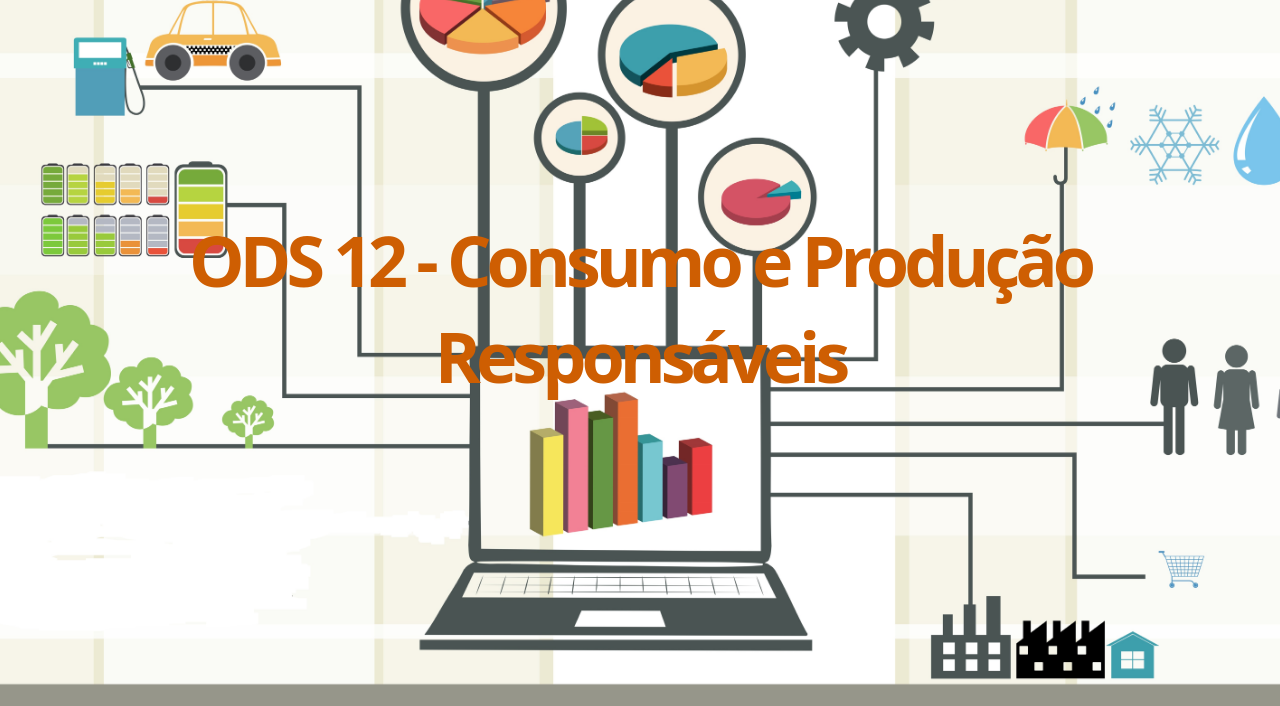
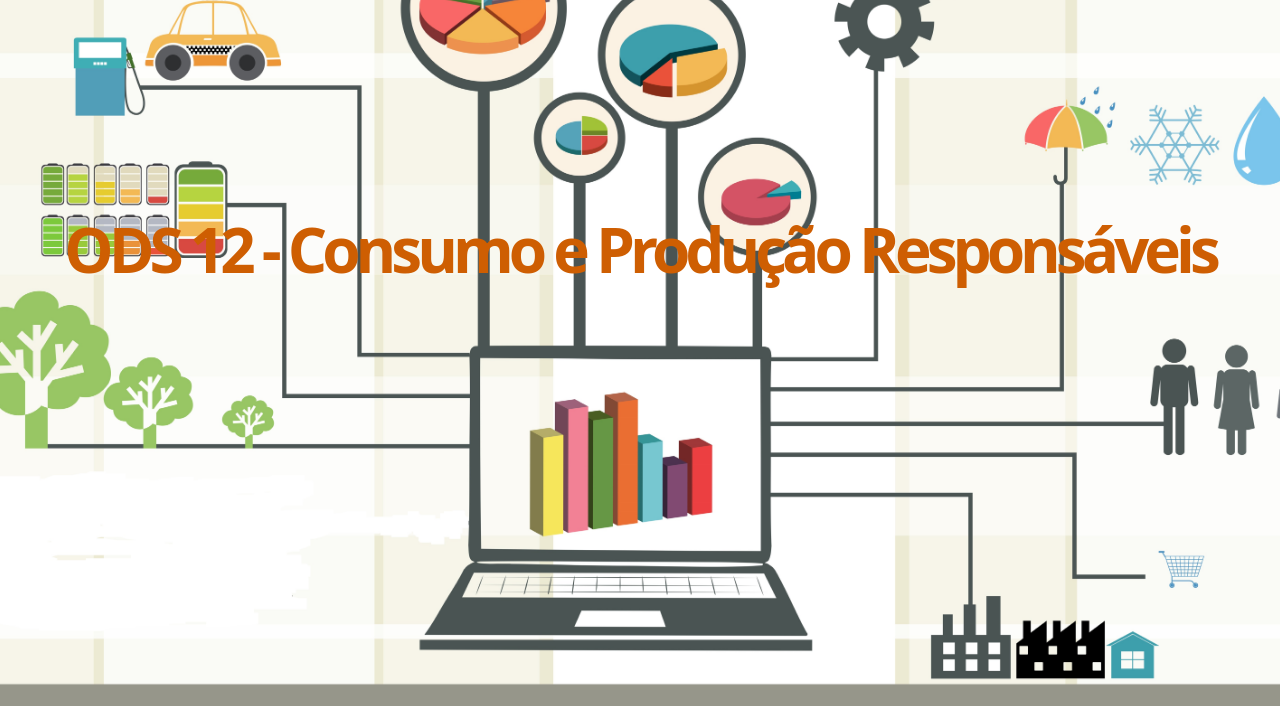
Before and after one commit to DaniloB-atista/DaniloB-atista.github.io, a plain HTML site: page index.html in a window 1280 px wide. Shown: the part 91-797 px from the top of the page. Drawn offline with Linux system fonts and the light colour scheme.

Commit message:
Update style.css

```diff
--- a/style.css
+++ b/style.css
@@ -24,7 +24,7 @@ h3, h2{
 #titulo{
     padding-top: 20%;
     color: #ce5e02;
-    font-size: 70px;
+    font-size: 62px;
     letter-spacing: -5px;
 }
 
```
